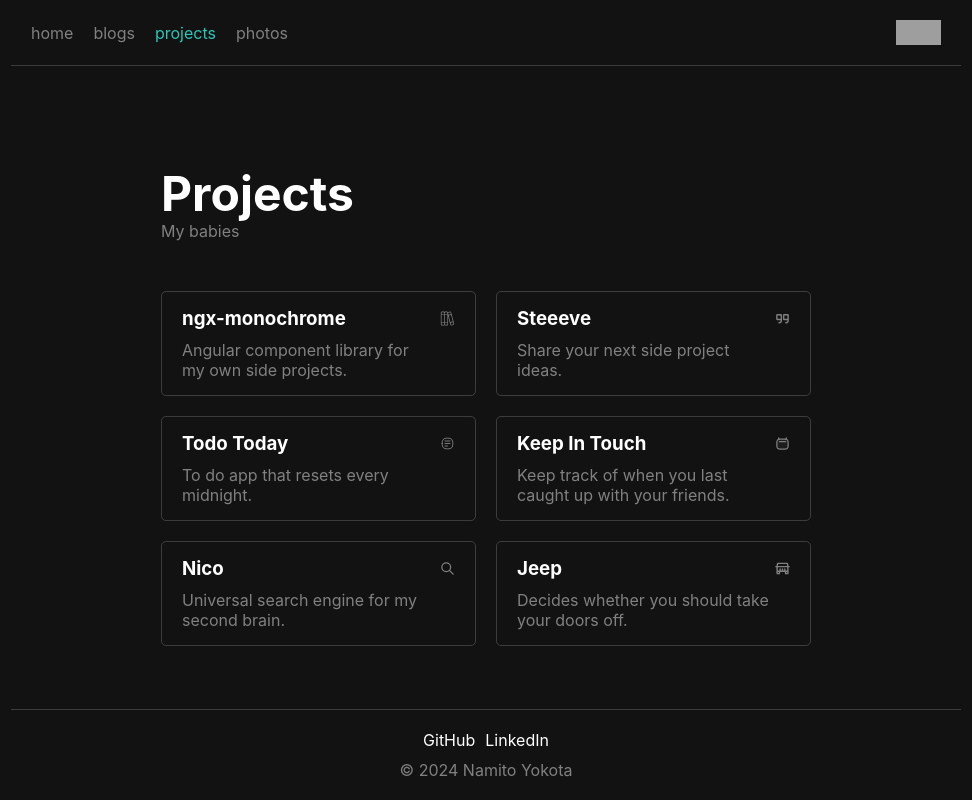
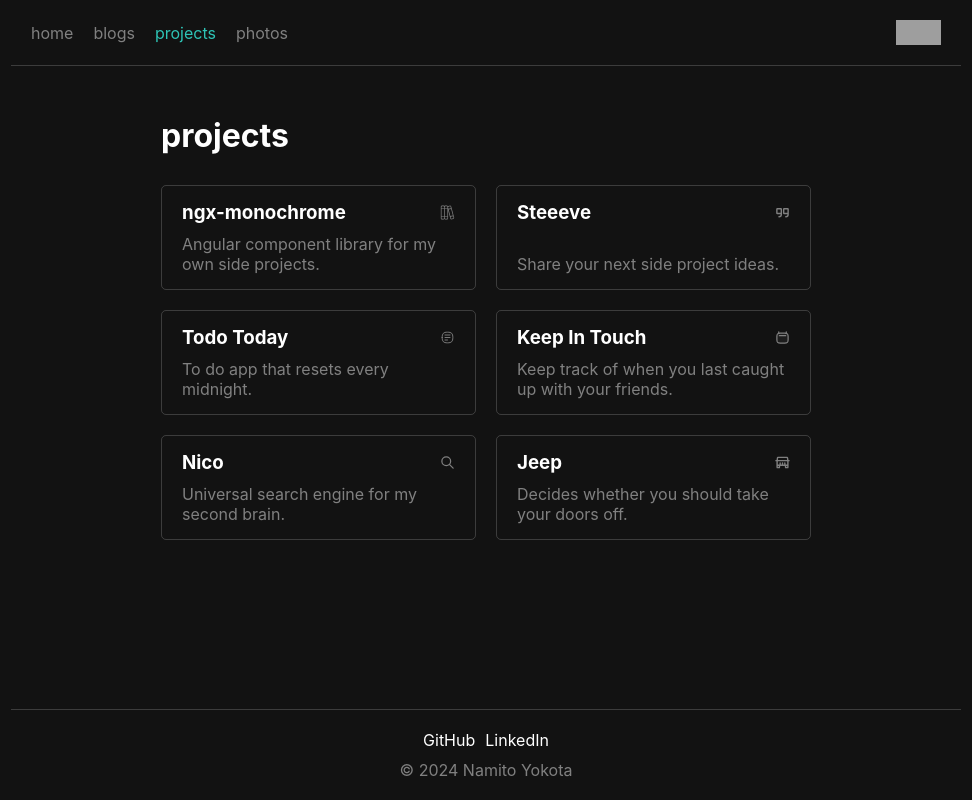
Before and after one commit to namitoyokota/portfolio, a Next.js app: page /projects in a window 1280 px wide. Shown: the whole page, without its empty margins (154-1126 px from the left). Built offline with nearby package versions, Linux system fonts and the light colour scheme; grey boxes are pictures that could not be loaded.

Commit message:
refactor: projects page

```diff
--- a/pages/projects.tsx
+++ b/pages/projects.tsx
@@ -56,9 +56,9 @@ export const Projects = (): JSX.Element => {
                 title: 'Projects - Namito Yokota',
             }}
         >
-            <div className={styles.header}>
-                <h1 className={styles.title}>Projects</h1>
-                <p className={styles.description}>My babies</p>
+            <div className={styles.projectspane}>
+                <div className={styles.projectsheader}>
+                    <h1>projects</h1>
                 </div>
 
                 <div className={styles.board}>
@@ -68,9 +68,10 @@ export const Projects = (): JSX.Element => {
                                 <h3>{project.title}</h3>
                                 <Image alt="github" height="15" width="15" src={project.iconPath} />
                             </div>
-                        <span className={styles.description}>{project.subtitle}</span>
+                            <span className={styles.projectdescription}>{project.subtitle}</span>
                         </a>
                     ))}
+                </div>
             </div>
         </Layout>
     );
--- a/styles/blogs.module.css
+++ b/styles/blogs.module.css
@@ -5,12 +5,6 @@
 }
 
 .blogsheader {
-    display: flex;
-    flex-direction: column;
-    row-gap: 30px;
-}
-
-.blogsection {
     display: flex;
     flex-direction: column;
     row-gap: 30px;
--- a/styles/projects.module.css
+++ b/styles/projects.module.css
@@ -1,29 +1,13 @@
-.header {
-    margin: 50px 0;
+.projectspane {
+    display: flex;
+    flex-direction: column;
+    row-gap: 30px;
 }
 
-.title a {
-    color: #0070f3;
-    text-decoration: none;
-}
-
-.title a:hover,
-.title a:focus,
-.title a:active {
-    text-decoration: underline;
-}
-
-.title {
-    margin: 0;
-    line-height: 1.15;
-    font-size: 3rem;
-}
-
-.description {
-    color: grey;
-    display: grid;
-    grid-template-columns: auto 15px;
-    column-gap: 5px;
+.projectsheader {
+    display: flex;
+    flex-direction: column;
+    row-gap: 30px;
 }
 
 .board {
@@ -57,12 +41,12 @@
     transform: scale(0.98);
 }
 
-.projectcard h3 {
-    margin: 0;
-}
-
 .projectheader {
     display: flex;
     column-gap: 10px;
     justify-content: space-between;
 }
+
+.projectdescription {
+    color: grey;
+}
```
Lines whose indentation alone changed are shown as unchanged.
